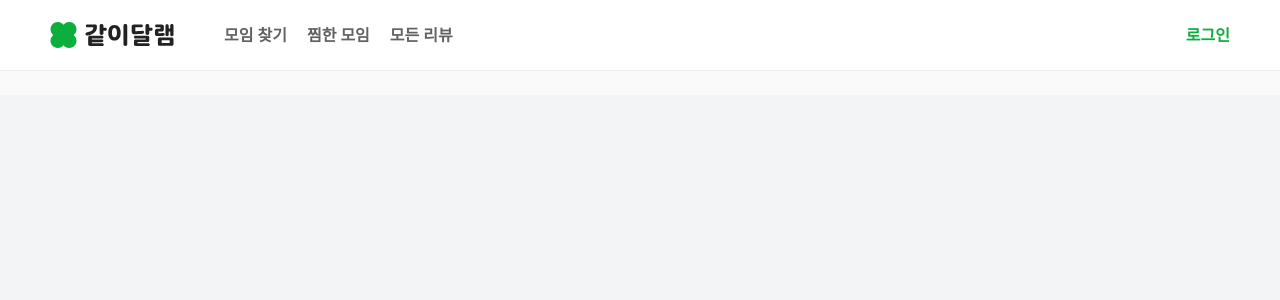
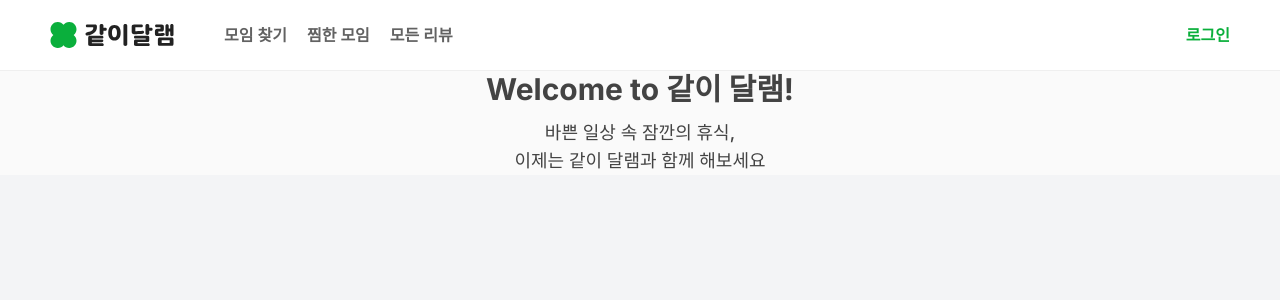
Before and after one commit to yeonna18k/relax-together-front, a Next.js app: page /signin in a window 1280 px wide. Shown: the top 300 px of the page. Built offline with nearby package versions, Linux system fonts and the light colour scheme.

Commit message:
feat: signin page 컴포넌트 구성

```diff
--- a/src/app/signin/page.tsx
+++ b/src/app/signin/page.tsx
@@ -1,3 +1,14 @@
+import SigninForm from '@/entities/signin/ui/SigninForm';
+import SigninHeader from '@/entities/signin/ui/SigninHeader';
+
 export default function Signin() {
-  return <div>로그인 페이지</div>;
+  return (
+    <div>
+      <div>
+        <SigninHeader />
+        {/* <AuthImage /> */}
+      </div>
+      <SigninForm />
+    </div>
+  );
 }
--- /dev/null
+++ b/src/entities/signin/ui/SigninForm.tsx
@@ -0,0 +1,25 @@
+import { zodResolver } from '@hookform/resolvers/zod';
+import { useForm } from 'react-hook-form';
+import { z } from 'zod';
+
+const formSchema = z.object({
+  email: z.string(),
+  password: z.string(),
+});
+
+export default function SigninForm() {
+  const form = useForm<z.infer<typeof formSchema>>({
+    resolver: zodResolver(formSchema),
+    mode: 'all',
+    defaultValues: {
+      email: '',
+      password: '',
+    },
+  });
+
+  async function onSubmit(values: z.infer<typeof formSchema>) {
+    console.log(values);
+  }
+
+  return <div></div>;
+}
--- /dev/null
+++ b/src/entities/signin/ui/SigninHeader.tsx
@@ -0,0 +1,14 @@
+export default function SigninHeader() {
+  return (
+    <div className="mb-[50px] flex flex-col justify-center gap-3 text-center text-gray-800 md:mb-[28px] xl:mb-[70px]">
+      <div className="text-xl font-semibold md:text-2xl xl:text-3xl xl:font-bold">
+        Welcome to 같이 달램!
+      </div>
+      <div className="text-sm font-medium md:text-base xl:text-lg">
+        바쁜 일상 속 잠깐의 휴식,
+        <br />
+        이제는 같이 달램과 함께 해보세요
+      </div>
+    </div>
+  );
+}
```
